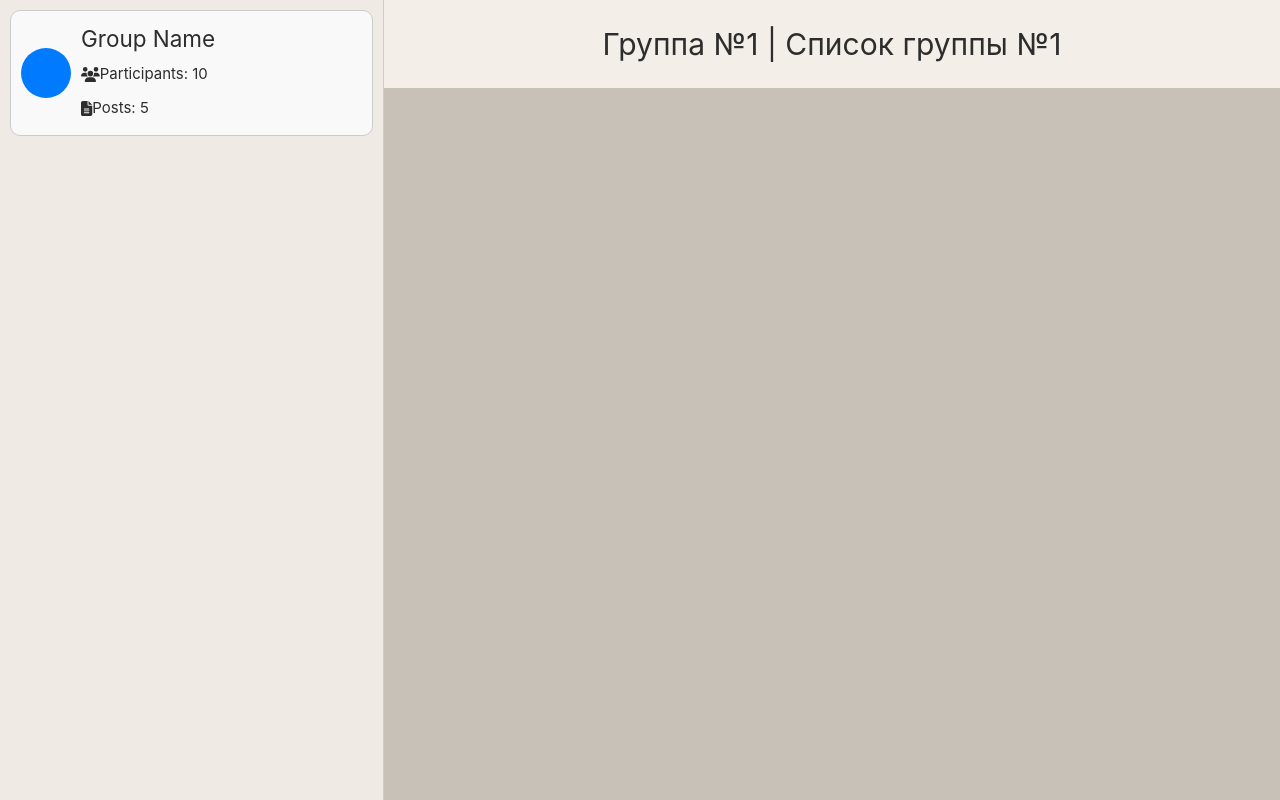
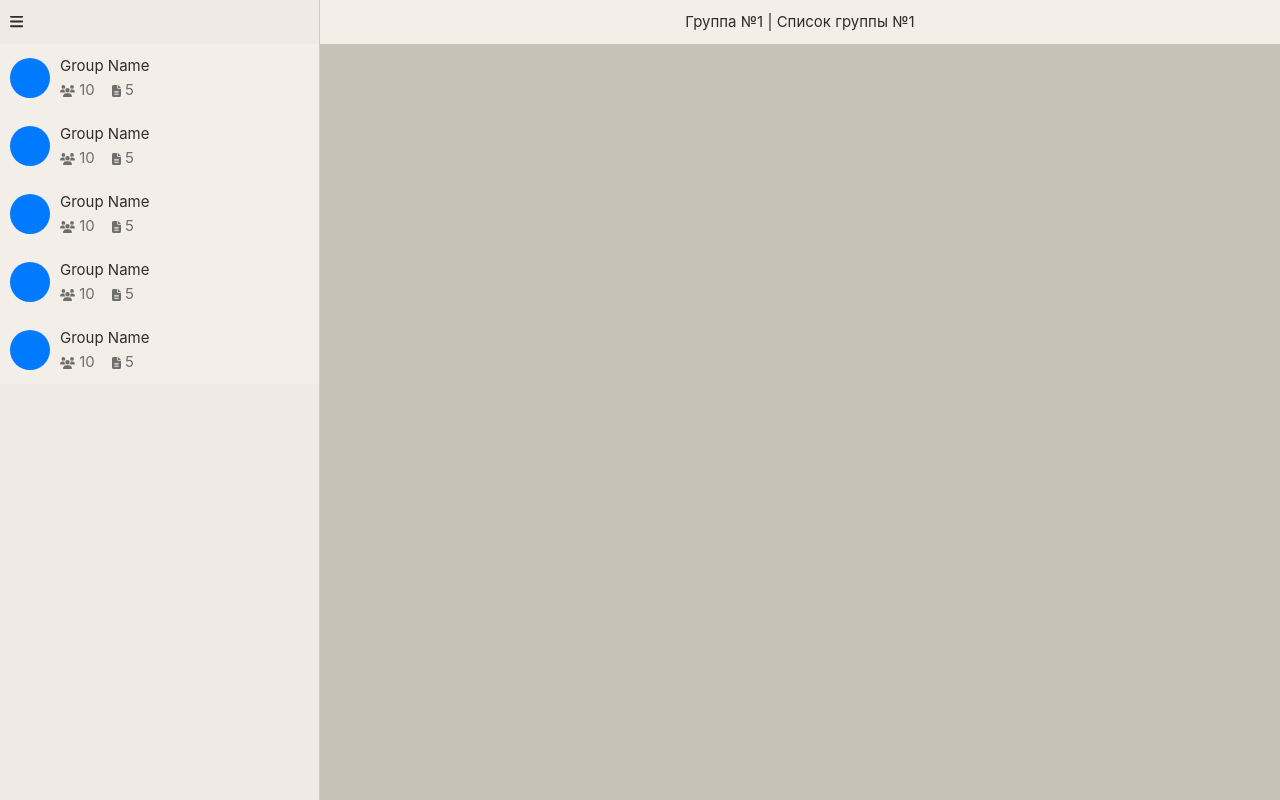
Before and after one commit to AdepteXiao/cobuy, a Vue app: page / in a window 1280 px wide. Built offline with nearby package versions, Linux system fonts and the light colour scheme.

Commit message:
closable left part, prettier test GroupComponent, lil change in App view

```diff
--- a/src/App.vue
+++ b/src/App.vue
@@ -13,6 +13,8 @@
   const email = ref('');
   const password = ref('');
   let success = ref(false);
+  const isLeftPartVisible = ref(true);
+
 
   const handleLogin = async () => {
     try {
@@ -23,17 +25,30 @@
       console.error(error);
     }
   };
+  const toggleLeftPart = () => {
+    isLeftPartVisible.value = !isLeftPartVisible.value;
+  };
 </script>
 
 <template>
   <div id="app">
     <main class="main-container">
-      <div class="left-part">
+      <div class="left-part" v-if="isLeftPartVisible">
+        <button class="toggle-button" @click="toggleLeftPart">
+          <fa :icon="['fas', 'bars']" />
+        </button>
+        <GroupComponent />
+        <GroupComponent />
+        <GroupComponent />
+        <GroupComponent />
         <GroupComponent />
       </div>
       <div class="right-part">
         <div class="app-bar">
-          <h1>Группа №1 | Список группы №1</h1>
+          <button  v-if="!isLeftPartVisible" class="open-bar-button" @click="toggleLeftPart">
+            <fa :icon="['fas', 'bars']" />
+          </button>
+          <p>Группа №1 | Список группы №1</p>
         </div>
 <!--        <form @submit.prevent="handleLogin">-->
 <!--          <input type="email" v-model="email" placeholder="Email" required />-->
@@ -52,11 +67,24 @@
   background-color: var(--color-background);
 }
 
+.toggle-button {
+  margin: 10px;
+}
+
 .app-bar {
   background-color: var(--color-accent);
   color: var(--color-text);
-  padding: 20px;
+  padding: 10px;
   text-align: center;
+  display: flex;
+  flex-direction: row;
+  justify-content: center;
+  align-items: center;
+  position: relative;
+}
+.open-bar-button {
+  position: absolute;
+  left: 10px;
 }
 
 .main-container {
@@ -66,14 +94,15 @@
 
 .left-part {
   background-color: var(--color-base);
-  flex: 0 0 30%;
-  padding: 10px;
+  flex: 0 0 25%;
   height: 100vh;
   border-right: 1px solid #ccc;
+  min-width: 300px;
 }
 
 .right-part {
   flex: 1;
   height: 100vh;
+  min-width: 400px;
 }
 </style>
--- a/src/components/GroupComponent.vue
+++ b/src/components/GroupComponent.vue
@@ -14,9 +14,11 @@ const groupImage = ref('src/assets/test-photo.png');
 <!--      <img :src="groupImage" alt="Group Image" />-->
     </div>
     <div class="group-info">
-      <h2>{{ groupName }}</h2>
-      <p><fa :icon="['fas', 'users']" /> Participants: {{ participantsCount }}</p>
-      <p><fa :icon="['fas', 'file-alt']" /> Posts: {{ postsCount }}</p>
+      <h4>{{ groupName }}</h4>
+      <div class="info-with-icons">
+        <p><fa :icon="['fas', 'users']" class="icon-info"/> {{ participantsCount }}</p>
+        <p><fa :icon="['fas', 'file-alt']" class="icon-info"/> {{ postsCount }}</p>
+      </div>
     </div>
   </div>
 </template>
@@ -26,14 +28,12 @@ const groupImage = ref('src/assets/test-photo.png');
   display: flex;
   align-items: center;
   padding: 10px;
-  border: 1px solid #ccc;
-  border-radius: 10px;
-  background-color: #f9f9f9;
+  background-color: var(--color-accent);
 }
 
 .icon {
-  width: 50px;
-  height: 50px;
+  width: 40px;
+  height: 40px;
   border-radius: 50%;
   background-color: #007bff;
   display: flex;
@@ -53,13 +53,20 @@ const groupImage = ref('src/assets/test-photo.png');
   font-size: 1.5em;
 }
 
-.group-info p {
-  margin: 5px 0;
+.info-with-icons {
   display: flex;
-  align-items: center;
+  flex-direction: row;
+  gap: 17px;
 }
 
-.group-info p fa {
-  margin-right: 5px;
+.info-with-icons p {
+  gap: 7px;
+  color: var(--color-icon);
 }
+
+.icon-info {
+  font-size:12px;
+  color: var(--color-icon);
+}
+
 </style>
--- a/src/main.js
+++ b/src/main.js
@@ -2,6 +2,7 @@ import './assets/main.css'
 
 import { createApp } from 'vue'
 import App from './App.vue'
+
 
 // Vuetify
 import 'vuetify/styles'
```
